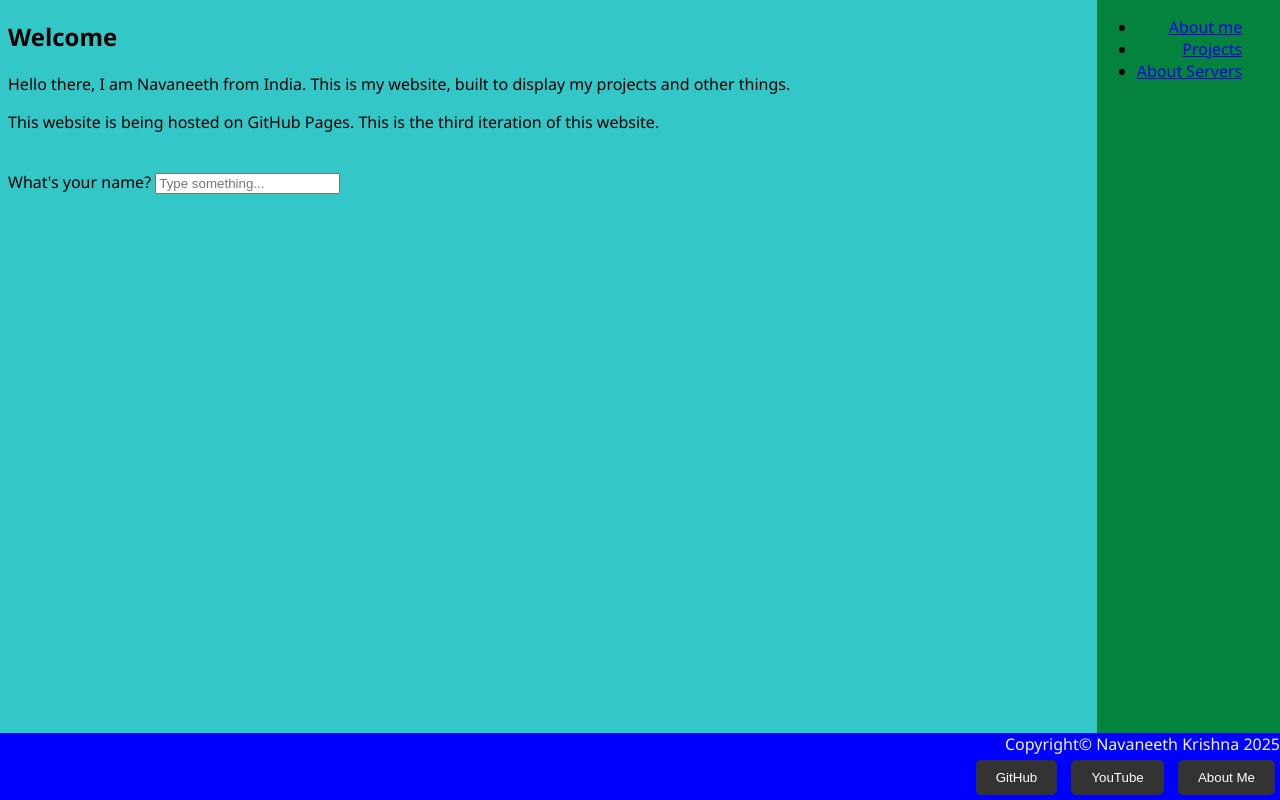
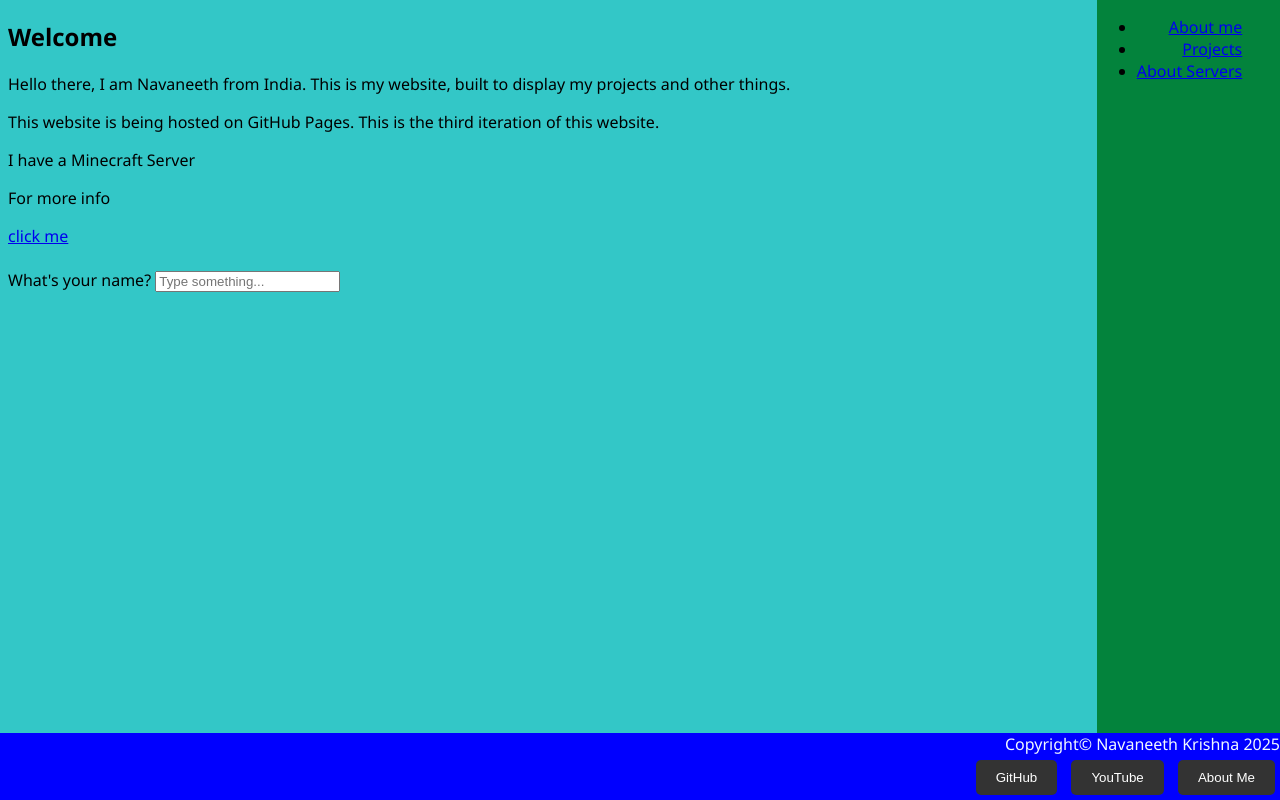
Before and after one commit to NavaneethKrishna551/NavaneethWebsite.github.io, a plain HTML site: page index.html in a window 1280 px wide. Drawn offline with Linux system fonts and the light colour scheme.

Commit message:
welcome page changes

```diff
--- a/index.html
+++ b/index.html
@@ -34,6 +34,13 @@
         </section>
 
         <section>
+            <div id="Server intro">
+                <p> I have a Minecraft Server </p>
+                <p>For more info </p> <a href="Servers-MC.html"> click me</a>
+            </div>
+        </section>
+
+        <section>
             <form>
                 <br>
                 <label>What's your name?</label>
```
